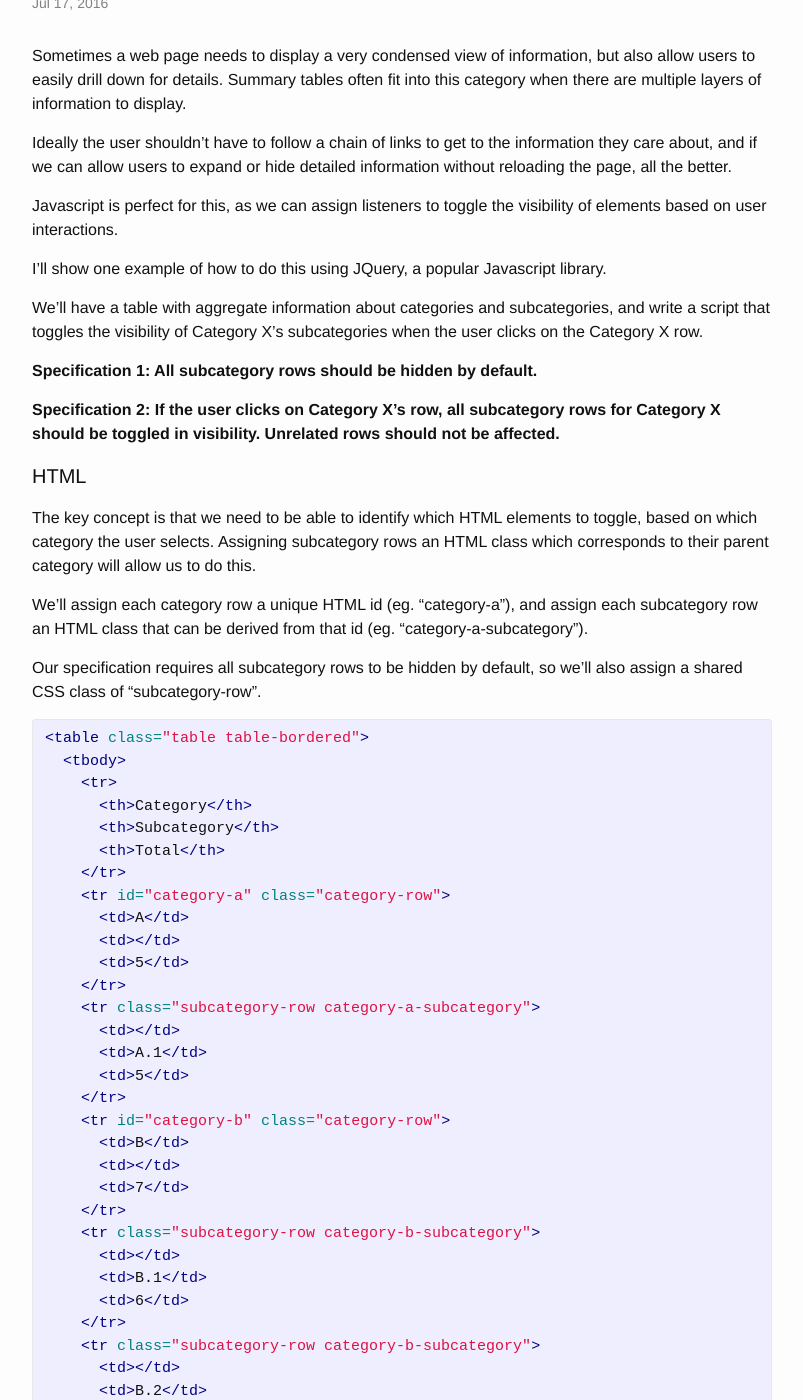
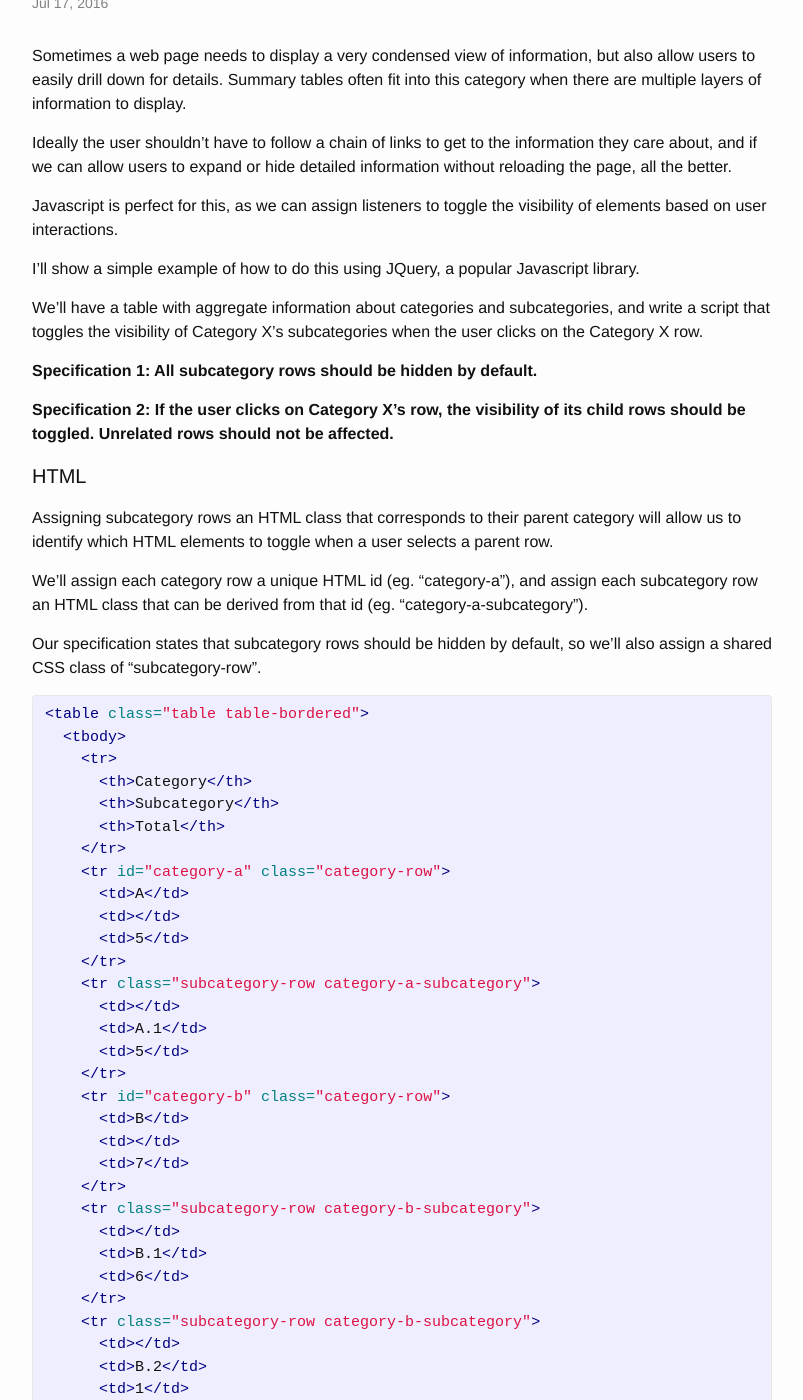
Before and after one commit to msayson/msayson.github.io, a Jekyll site: the page built from _posts/2016-07-16-using-jquery-to-show-or-hide-related-elements.markdown, in a window 1280 px wide and 1400 px high, scrolled down 198 px. Shown: the whole window, without its empty margins (238-1041 px from the left). Built offline with Jekyll 4.4.1, drawn with Linux system fonts in a browser that asks for light colours; some of the changed text lies outside the part shown.

Commit message:
Reworded parts of JQuery article, removed unnecessary wording

```diff
--- a/_posts/2016-07-16-using-jquery-to-show-or-hide-related-elements.markdown
+++ b/_posts/2016-07-16-using-jquery-to-show-or-hide-related-elements.markdown
@@ -10,21 +10,21 @@ Ideally the user shouldn't have to follow a chain of links to get to the informa
 
 Javascript is perfect for this, as we can assign listeners to toggle the visibility of elements based on user interactions.
 
-I'll show one example of how to do this using JQuery, a popular Javascript library.
+I'll show a simple example of how to do this using JQuery, a popular Javascript library.
 
 We'll have a table with aggregate information about categories and subcategories, and write a script that toggles the visibility of Category X's subcategories when the user clicks on the Category X row.
 
 **Specification 1: All subcategory rows should be hidden by default.**
 
-**Specification 2: If the user clicks on Category X's row, all subcategory rows for Category X should be toggled in visibility.  Unrelated rows should not be affected.**
+**Specification 2: If the user clicks on Category X's row, the visibility of its child rows should be toggled.  Unrelated rows should not be affected.**
 
 #### HTML
 
-The key concept is that we need to be able to identify which HTML elements to toggle, based on which category the user selects.  Assigning subcategory rows an HTML class which corresponds to their parent category will allow us to do this.
+Assigning subcategory rows an HTML class that corresponds to their parent category will allow us to identify which HTML elements to toggle when a user selects a parent row.
 
 We'll assign each category row a unique HTML id (eg. "category-a"), and assign each subcategory row an HTML class that can be derived from that id (eg. "category-a-subcategory").
 
-Our specification requires all subcategory rows to be hidden by default, so we'll also assign a shared CSS class of "subcategory-row".
+Our specification states that subcategory rows should be hidden by default, so we'll also assign a shared CSS class of "subcategory-row".
 
 {% highlight html %}
 <table class="table table-bordered">
@@ -65,11 +65,11 @@ Our specification requires all subcategory rows to be hidden by default, so we'l
 
 #### Javascript
 
-Now that we have the CSS classes and ids assigned, we can describe behaviour for elements with those classes and ids in Javascript.
+With ids and classes assigned, we can describe behaviour for those elements using Javascript.
 
-We want elements with class "subcategory-row" to be hidden by default, so our first line will be to hide these elements.
+We want to hide elements with class "subcategory-row" by default, so this will be our first line.
 
-Next, we'll assign a click listener to elements with class "category-row".  When a user clicks on one of these elements, we'll want to extract the id of the category element in order to identify which subcategory rows to toggle.
+Next, we'll assign a click listener to elements with class "category-row".  When a user clicks on one of these elements, we'll extract the element's id in order to identify which subcategory rows to toggle.
 
 Once we have that id (eg. "category-a"), we can construct the subcategory class (eg. "category-a-subcategory") and use JQuery to toggle the visibility of elements with that class.
 
```
